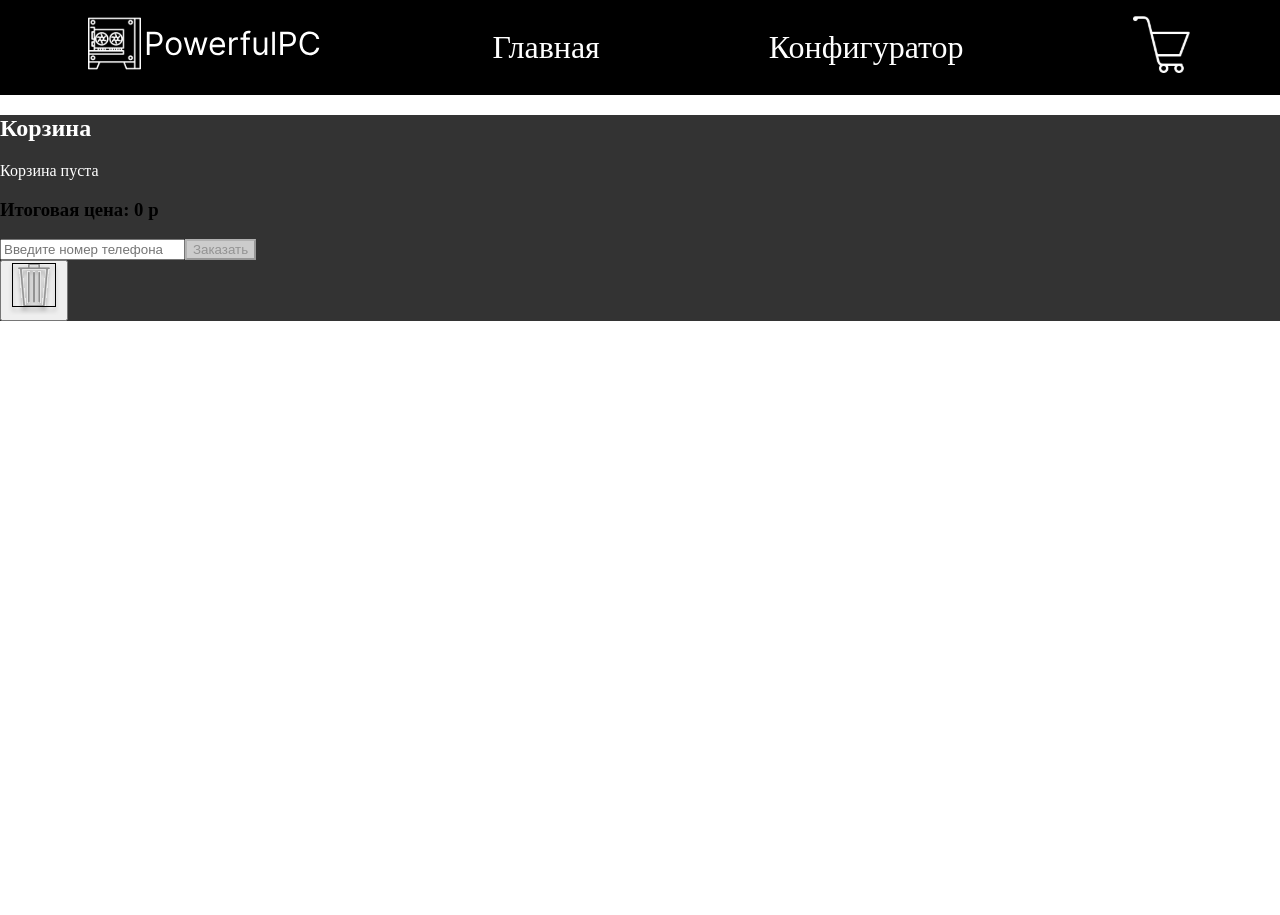
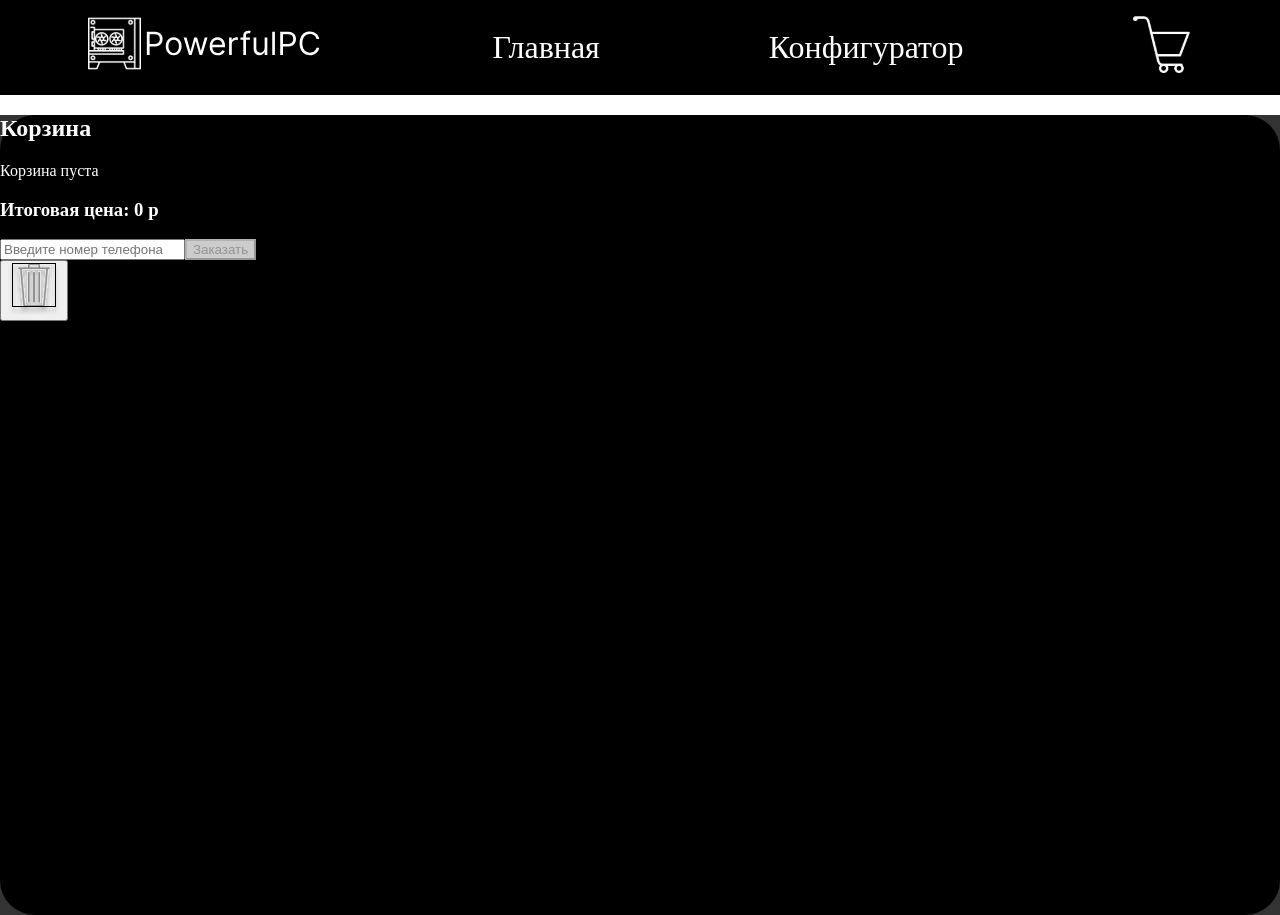
Before and after one commit to misha4322/PC_xikka00, a React (Vite) app: page /basket in a window 1280 px wide. Before the commit the page ends 800 px from the top, so only its background shows below. Built offline with nearby package versions, Linux system fonts and the light colour scheme.

Commit message:
исправлена перенос цены

```diff
--- a/src/index.css
+++ b/src/index.css
@@ -6,6 +6,6 @@ body, div {
   margin: 0;
 }
 
-p, h1, h2 h3 h4, h5, h6{
+p, h1, h2 h3 h4, h5, h6, ul, li{
   color: white;
 }
--- a/src/routes/ProductBasket/ProductBasket.jsx
+++ b/src/routes/ProductBasket/ProductBasket.jsx
@@ -9,8 +9,10 @@ export const ProductBasket = () => {
   const [totalPrice, setTotalPrice] = useState(0);
   const [phoneNumber, setPhoneNumber] = useState("");
   const [orderSuccess, setOrderSuccess] = useState(false);
+  const [orderSuccessInfo, setOrderSuccessInfo] = useState({ phoneNumber: "", totalPrice: 0 }); // Состояние для информации о заказе
   const navigate = useNavigate();
 
+  // Функция для вычисления итоговой цены
   const calculateTotalPrice = (items) => {
     let total = 0;
     Object.entries(items).forEach(([category, itemName]) => {
@@ -19,6 +21,7 @@ export const ProductBasket = () => {
     });
     return total;
   };
+
 
   useEffect(() => {
     const savedBasket = localStorage.getItem("basket");
@@ -29,8 +32,15 @@ export const ProductBasket = () => {
     }
   }, []);
 
+
   const handleOrder = () => {
     if (phoneNumber && phoneNumber.length === 11) {
+
+      setOrderSuccessInfo({
+        phoneNumber: phoneNumber,
+        totalPrice: totalPrice,
+      });
+
       setOrderSuccess(true);
       setBasketItems({});
       setTotalPrice(0);
@@ -40,11 +50,13 @@ export const ProductBasket = () => {
     }
   };
 
+
   const handleClearBasket = () => {
     setBasketItems({});
     setTotalPrice(0);
     localStorage.removeItem("basket");
   };
+
 
   const handleClose = () => {
     setOrderSuccess(false);
@@ -76,17 +88,18 @@ export const ProductBasket = () => {
 
   return (
     <div className={s.basketContainer}>
+      <div className={s.contener21}>
         {!orderSuccess ? (
           <>
             <h2>Корзина</h2>
             {isBasketEmpty ? (
               <p>Корзина пуста</p>
             ) : (
-            <ul>
+              <ul className={s.spisok}>
                 {Object.entries(basketItems).map(([category, itemName]) => {
                   const component = componentsData[category]?.find((item) => item.name === itemName);
                   return (
-                  <li key={category}>
+                    <li key={category} className={s.component}>
                       <strong>{getCategoryName(category)}:</strong> {itemName}
                       <span> - {component?.price} р</span>
                     </li>
@@ -94,7 +107,7 @@ export const ProductBasket = () => {
                 })}
               </ul>
             )}
-          <h3>Итоговая цена: {totalPrice} р</h3>
+            <h3 className={s.itogo}>Итоговая цена: {totalPrice} р</h3>
 
             <div className={s.inputContainer}>
               <input
@@ -102,7 +115,7 @@ export const ProductBasket = () => {
                 inputMode="numeric"
                 placeholder="Введите номер телефона"
                 value={phoneNumber}
-              onChange={(e) => setPhoneNumber(e.target.value.replace(/\D/g, ""))}
+                onChange={(e) => setPhoneNumber(e.target.value.replace(/\D/g, ""))} // Убираем все символы, кроме цифр
                 maxLength={11}
               />
               <button
@@ -122,13 +135,14 @@ export const ProductBasket = () => {
           <div className={s.orderSuccess}>
             <h2>Спасибо за ваш заказ!</h2>
             <p>Ваш заказ успешно оформлен и передан на обработку.</p>
-          <p>Номер телефона: {phoneNumber}</p>
-          <p>Сумма заказа: {totalPrice} рублей</p>
+            <p>Номер телефона: {orderSuccessInfo.phoneNumber}</p>
+            <p>Сумма заказа: {orderSuccessInfo.totalPrice} рублей</p>
             <button onClick={handleClose} className={s.closeButton}>
               Закрыть
             </button>
           </div>
         )}
       </div>
+    </div>
   );
 };
--- a/src/routes/ProductBasket/ProductBasket.module.css
+++ b/src/routes/ProductBasket/ProductBasket.module.css
@@ -9,4 +9,37 @@
   }
   .basketContainer{
     background-color: rgba(51, 51, 51, 1);
+    margin: 0;
   }
+
+.contener21{
+
+  background-color:black;
+  border-radius: 35px;
+  max-width: 1477px;
+  height: 800px;
+}
+.itogo{
+  color: white;
+}
+.spisok {
+  list-style-type: none;
+  padding: 0;
+  margin: 0;
+}
+
+.component {
+  padding: 10px;
+  position: relative;
+}
+
+.component:not(:last-child)::after {
+  content: "";
+  display: block;
+  height: 2px;
+  background-color: white;
+  position: absolute;
+  left: 0;
+  right: 0;
+  bottom: 0;
+}
```
Lines whose indentation alone changed are shown as unchanged.
